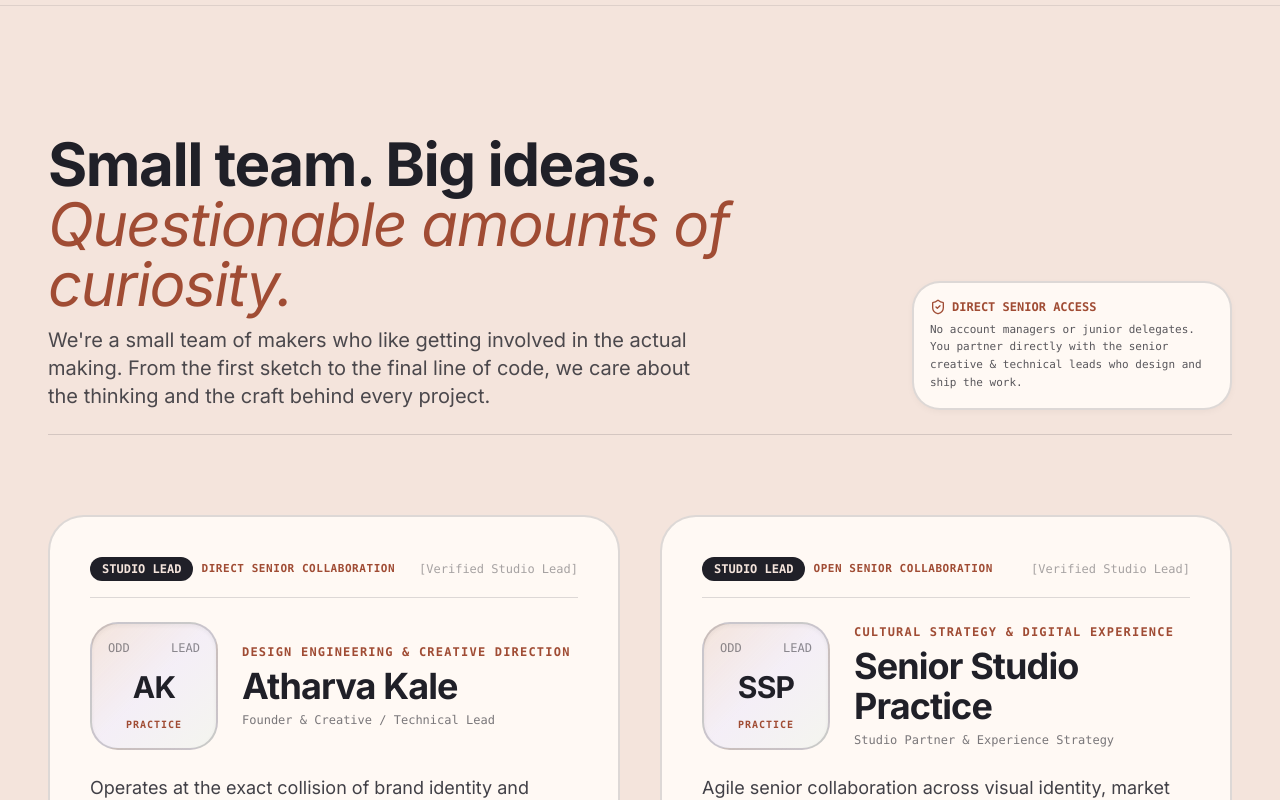
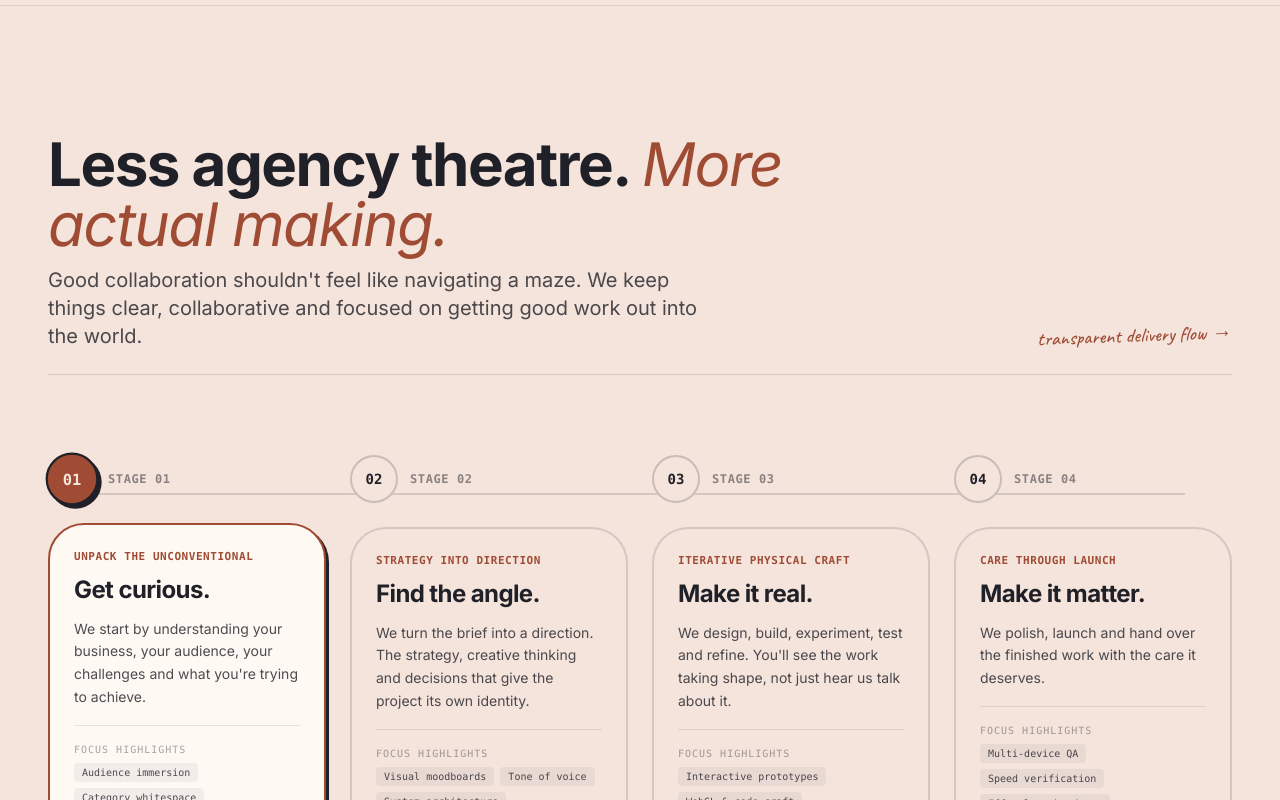
Before and after one commit to Atharva0393/Oddlyyy, a Next.js app: page /about in a window 1280 px wide. Shown: the part 4160-4960 px from the top of the page. Built offline with nearby package versions, Linux system fonts and the light colour scheme; a web font is replaced by a local one.

Commit message:
feat(about): remove team/founders section

```diff
--- a/src/app/about/page.tsx
+++ b/src/app/about/page.tsx
@@ -5,7 +5,6 @@ import {
   AboutStory,
   AboutThreeYs,
   AboutCodePrinciples,
-  AboutFounders,
   AboutHowWeWork,
   AboutFinalInvitation,
 } from "@/components/sections/about";
@@ -27,25 +26,11 @@ export const metadata: Metadata = {
 export default function AboutPage() {
   return (
     <>
-      {/* SECTION 01 — THE MANIFESTO */}
       <AboutHeroManifesto />
-
-      {/* SECTION 02 — THE STORY (WHY WE EXIST) */}
       <AboutStory />
-
-      {/* SECTION 03 — THE THREE Y'S (THE ODDLYYY PHILOSOPHY) */}
       <AboutThreeYs />
-
-      {/* SECTION 04 — THE ODDLYYY CODE (WHAT MAKES US TICK) */}
       <AboutCodePrinciples />
-
-      {/* SECTION 05 — THE FOUNDERS (THE PEOPLE BEHIND THE PIXELS) */}
-      <AboutFounders />
-
-      {/* SECTION 06 — HOW WE WORK (LESS THEATRE, MORE MAKING) */}
       <AboutHowWeWork />
-
-      {/* SECTION 07 — THE INVITATION (FINAL CTA) */}
       <AboutFinalInvitation />
     </>
   );
```
